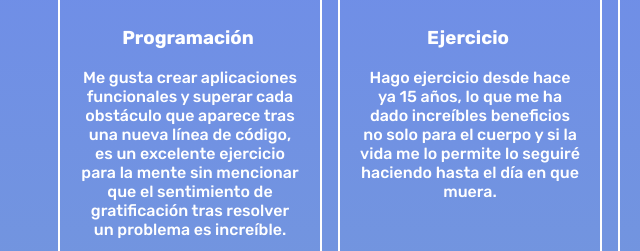
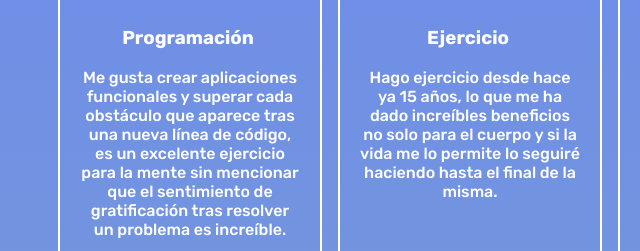
Before and after one commit to 2Chipp/2Chipp.github.io, a plain HTML site: page index.html in a window 1280 px wide. Shown: the part 3914-4165 px from the top of the page, 170-810 px from the left. Drawn offline with Linux system fonts and the light colour scheme.

Commit message:
Update
Se modifica la frase del apartado ejercicio

```diff
--- a/index.html
+++ b/index.html
@@ -270,7 +270,7 @@
                                 <span class="switch"><img class="switch-img" src="" alt=""></span>
                             </h3>
                             <p class="personal-interest-content">
-                                Hago ejercicio desde hace ya 15 años, lo que me ha dado increíbles beneficios no solo para el cuerpo y si la vida me lo permite lo seguiré haciendo hasta el día en que muera.
+                                Hago ejercicio desde hace ya 15 años, lo que me ha dado increíbles beneficios no solo para el cuerpo y si la vida me lo permite lo seguiré haciendo hasta el final de la misma.
                             </p>
                         </div>
                     </div>
```
